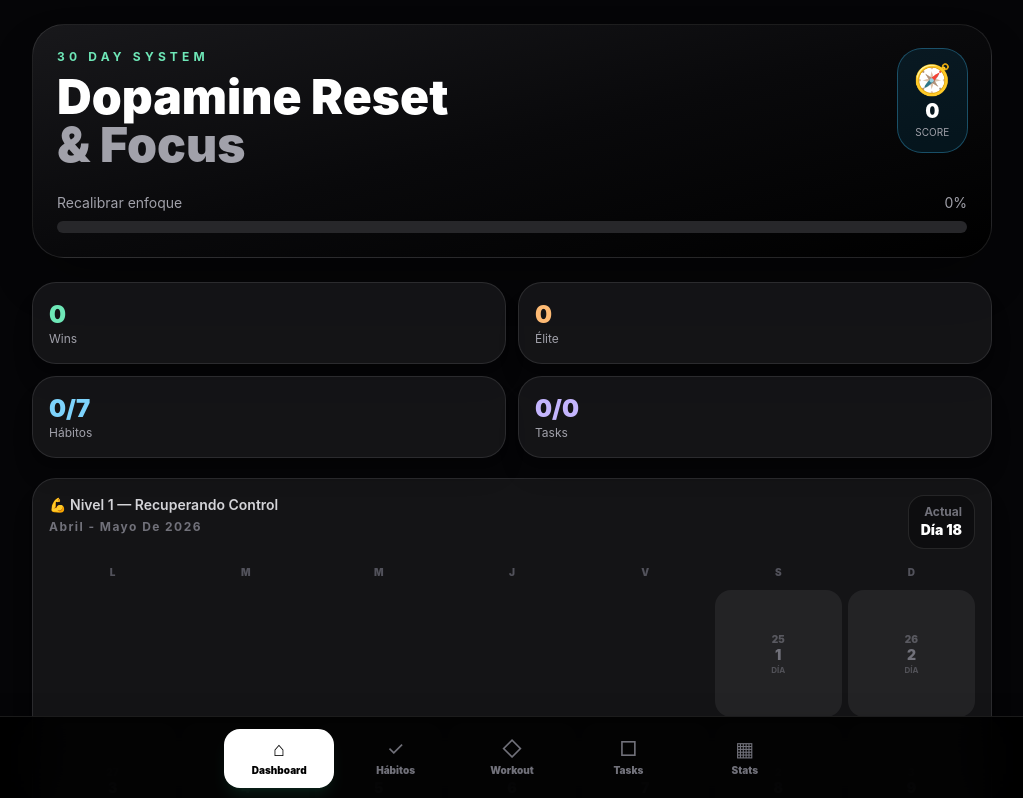
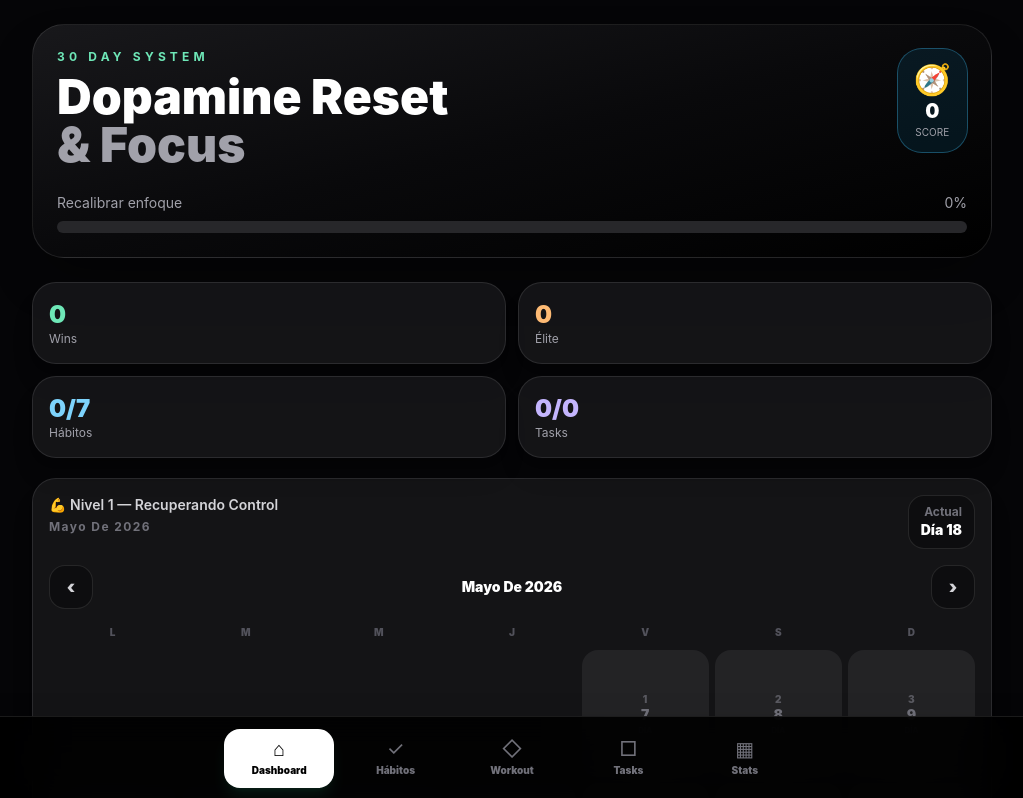
Before and after one commit to ytautomationmma-cmyk/dopamine-reset-focus-clean, a React (Vite) app: page / in a window 1280 px wide. Shown: the top 798 px of the page, without its empty margins (128-1151 px from the left). Built offline with nearby package versions, Linux system fonts and the light colour scheme.

Commit message:
Show real monthly dashboard calendar

```diff
--- a/src/components/DaySelector.jsx
+++ b/src/components/DaySelector.jsx
@@ -1,3 +1,5 @@
+import { useEffect, useMemo, useState } from 'react';
+
 const weekDays = ['L', 'M', 'M', 'J', 'V', 'S', 'D'];
 
 const parseDate = (dateKey) => new Date(`${dateKey}T00:00:00`);
@@ -9,35 +11,68 @@ const toDateKey = (date) => {
   return `${year}-${month}-${day}`;
 };
 
-const formatMonthRange = (days) => {
-  const first = parseDate(days[0].date);
-  const last = parseDate(days[days.length - 1].date);
-  const firstLabel = first.toLocaleDateString('es-CO', { month: 'long' });
-  const lastLabel = last.toLocaleDateString('es-CO', { month: 'long', year: 'numeric' });
-  return first.getMonth() === last.getMonth() ? lastLabel : `${firstLabel} - ${lastLabel}`;
-};
+const addMonths = (date, amount) => new Date(date.getFullYear(), date.getMonth() + amount, 1);
 
-const getCalendarCells = (days) => {
-  const firstDay = parseDate(days[0].date);
+const formatMonth = (date) => date.toLocaleDateString('es-CO', { month: 'long', year: 'numeric' });
+
+const buildMonthCells = (visibleMonth) => {
+  const firstDay = new Date(visibleMonth.getFullYear(), visibleMonth.getMonth(), 1);
+  const daysInMonth = new Date(visibleMonth.getFullYear(), visibleMonth.getMonth() + 1, 0).getDate();
   const mondayFirstOffset = (firstDay.getDay() + 6) % 7;
-  return [...Array(mondayFirstOffset).fill(null), ...days];
+  const calendarDays = Array.from({ length: daysInMonth }, (_, index) => {
+    const date = new Date(visibleMonth.getFullYear(), visibleMonth.getMonth(), index + 1);
+    return { calendarDay: index + 1, dateKey: toDateKey(date) };
+  });
+
+  return [...Array(mondayFirstOffset).fill(null), ...calendarDays];
 };
 
 export default function DaySelector({ days, level, selectedDayIndex, setSelectedDayIndex, scoreForDay, getScoreState }) {
+  const selectedDay = days[selectedDayIndex];
+  const [visibleMonth, setVisibleMonth] = useState(() => {
+    const selectedDate = parseDate(selectedDay.date);
+    return new Date(selectedDate.getFullYear(), selectedDate.getMonth(), 1);
+  });
   const todayKey = toDateKey(new Date());
-  const cells = getCalendarCells(days);
+  const monthCells = buildMonthCells(visibleMonth);
+  const dayByDate = useMemo(() => new Map(days.map((day, index) => [day.date, { day, index }])), [days]);
+
+  useEffect(() => {
+    const selectedDate = parseDate(selectedDay.date);
+    setVisibleMonth(new Date(selectedDate.getFullYear(), selectedDate.getMonth(), 1));
+  }, [selectedDay.date]);
 
   return (
     <section className="mb-5 rounded-3xl border border-white/10 bg-zinc-900/80 p-4 shadow-xl shadow-black/20">
       <div className="mb-4 flex items-start justify-between gap-3">
         <div>
           <p className="text-sm font-semibold text-zinc-300">{level}</p>
-          <p className="mt-1 text-xs font-bold capitalize tracking-[0.12em] text-zinc-500">{formatMonthRange(days)}</p>
+          <p className="mt-1 text-xs font-bold capitalize tracking-[0.12em] text-zinc-500">{formatMonth(visibleMonth)}</p>
         </div>
         <div className="rounded-2xl border border-white/10 bg-black/30 px-3 py-2 text-right">
           <p className="text-xs font-bold text-zinc-500">Actual</p>
-          <p className="text-sm font-black text-white">Día {days[selectedDayIndex]?.day}</p>
+          <p className="text-sm font-black text-white">Día {selectedDay?.day}</p>
         </div>
+      </div>
+
+      <div className="mb-4 grid grid-cols-[2.75rem_1fr_2.75rem] items-center gap-2">
+        <button
+          type="button"
+          onClick={() => setVisibleMonth((current) => addMonths(current, -1))}
+          className="h-11 rounded-2xl border border-white/10 bg-black/30 text-lg font-black text-zinc-300 transition active:scale-95"
+          aria-label="Mes anterior"
+        >
+          ‹
+        </button>
+        <p className="text-center text-sm font-black capitalize text-white">{formatMonth(visibleMonth)}</p>
+        <button
+          type="button"
+          onClick={() => setVisibleMonth((current) => addMonths(current, 1))}
+          className="h-11 rounded-2xl border border-white/10 bg-black/30 text-lg font-black text-zinc-300 transition active:scale-95"
+          aria-label="Mes siguiente"
+        >
+          ›
+        </button>
       </div>
 
       <div className="grid grid-cols-7 gap-1.5">
@@ -45,28 +80,38 @@ export default function DaySelector({ days, level, selectedDayIndex, setSelected
           <div key={`${day}-${index}`} className="pb-1 text-center text-[10px] font-black text-zinc-600">{day}</div>
         ))}
 
-        {cells.map((day, index) => {
-          if (!day) return <div key={`empty-${index}`} className="aspect-square rounded-2xl" />;
+        {monthCells.map((cell, index) => {
+          if (!cell) return <div key={`empty-${index}`} className="aspect-square rounded-2xl" />;
 
-          const dayIndex = day.day - 1;
-          const score = scoreForDay(day);
+          const planDay = dayByDate.get(cell.dateKey);
+          const isToday = cell.dateKey === todayKey;
+
+          if (!planDay) {
+            return (
+              <div
+                key={cell.dateKey}
+                className={`aspect-square rounded-2xl border border-white/[0.04] bg-black/20 p-1 text-center text-zinc-700 ${isToday ? 'outline outline-1 outline-offset-2 outline-emerald-300/50' : ''}`}
+              >
+                <span className="block text-xs font-black leading-none">{cell.calendarDay}</span>
+              </div>
+            );
+          }
+
+          const score = scoreForDay(planDay.day);
           const state = getScoreState(score);
-          const isSelected = dayIndex === selectedDayIndex;
-          const isToday = day.date === todayKey;
-          const date = parseDate(day.date);
-          const calendarDay = date.getDate();
+          const isSelected = planDay.index === selectedDayIndex;
           const dayTone = score > 0 ? `${state.bg} ${state.color} ring-1 ${state.ring}` : 'bg-zinc-800/80 text-zinc-500';
 
           return (
             <button
-              key={day.day}
+              key={cell.dateKey}
               type="button"
-              onClick={() => setSelectedDayIndex(dayIndex)}
+              onClick={() => setSelectedDayIndex(planDay.index)}
               className={`aspect-square rounded-2xl p-1 text-center transition active:scale-95 ${isSelected ? 'bg-white text-black shadow-lg shadow-white/10' : dayTone} ${isToday && !isSelected ? 'outline outline-1 outline-offset-2 outline-emerald-300/60' : ''}`}
-              aria-label={`Seleccionar día ${day.day}`}
+              aria-label={`Seleccionar día ${planDay.day.day}`}
             >
-              <span className="block text-[10px] font-black leading-none opacity-70">{calendarDay}</span>
-              <span className="mt-1 block text-sm font-black leading-none">{day.day}</span>
+              <span className="block text-[10px] font-black leading-none opacity-70">{cell.calendarDay}</span>
+              <span className="mt-1 block text-sm font-black leading-none">{planDay.day.day}</span>
               <span className="mt-1 block text-[8px] font-bold uppercase leading-none opacity-60">día</span>
             </button>
           );
```
